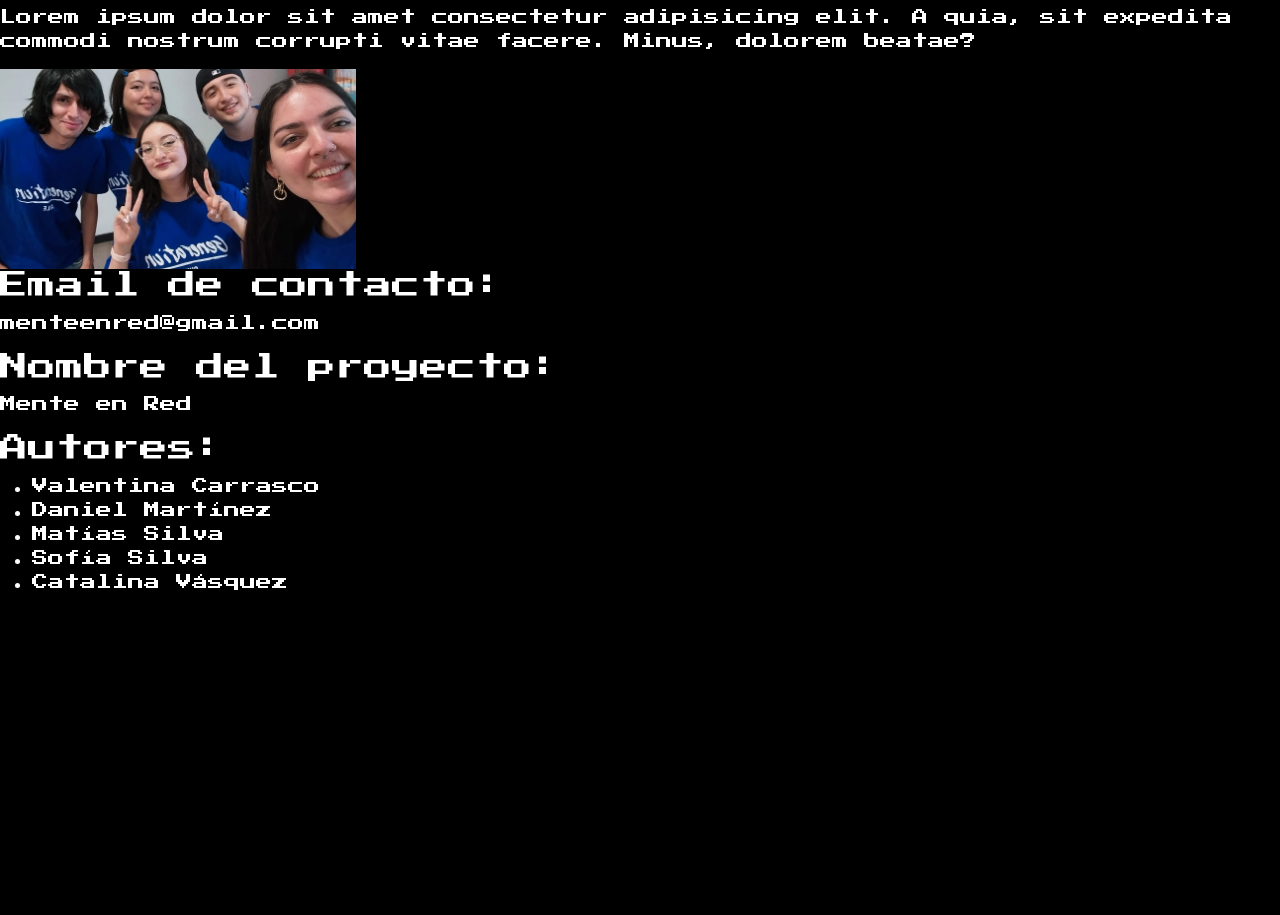
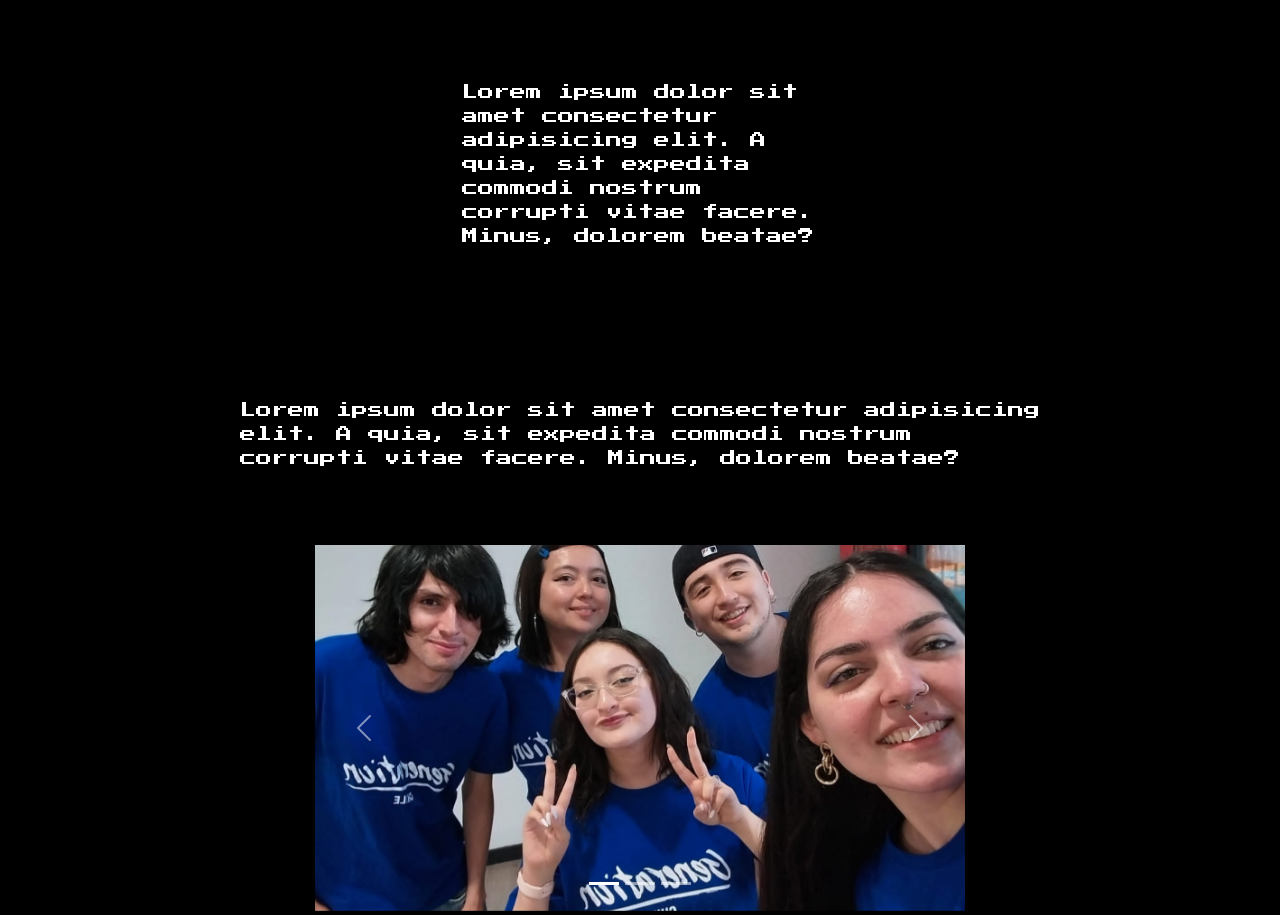
Before and after one commit to msil22/sitio-web, a plain HTML site: page quienessomos.html in a window 1280 px wide. Shown: the part 131-1046 px from the top of the page. Before the commit the page ends 800 px from the top, so only its background shows below. Drawn offline with nearby package versions, Linux system fonts and the light colour scheme.

Commit message:
quienes somos

```diff
--- a/estilos.css
+++ b/estilos.css
@@ -98,3 +98,23 @@ li a:hover:not(.active) {
 footer{
     color: white;
 }
+
+#carouselExampleIndicators{
+    margin-bottom: 100px;
+}
+
+
+.carrusel{
+    max-width: 650px;
+    margin: auto;
+}
+
+
+.textoBase{
+    max-width: 800px;
+    margin: auto;
+    margin-top: 75px;
+    margin-bottom: 75px;
+    display: flex;
+    align-items: center;
+}
--- a/index.js
+++ b/index.js
@@ -3,7 +3,6 @@ document.querySelector("form").addEventListener("submit", function(event) {
     let nombre = document.querySelector("input[name='nombre']").value;
     let correo = document.querySelector("input[name='correo']").value;
     let mensaje = document.querySelector("input[name='mensaje']").value;
-    // Enviar el correo electrónico
     let email = new Email({
     to: "tu@email.com",
     subject: "Mensaje de contacto",
--- a/quienessomos.html
+++ b/quienessomos.html
@@ -15,11 +15,66 @@
         <li class="paginas"><a href="quienessomos.html">Quienes somos</a></li>
         <li class="paginas"><a href="contacto.html">Contacto</a></li>
     </ul>
-    <h1>About us</h1>
-    <p>
+    <h1 id="tituloQuienes">Quienes Somos</h1>
+    <div class="container">
+        <div class="row">
+            <div class="col">
+
+            </div>
+            <div class="col">
+                <p class="textoBase">
+                    Lorem ipsum dolor sit amet consectetur adipisicing elit. A quia, sit expedita commodi nostrum corrupti vitae facere. Minus, dolorem beatae?
+                    </p>
+            </div>
+            <div class="col">
+
+            </div>
+        </div>
+    </div>
+
+
+
+
+
+
+
+
+    <p class="textoBase">
     Lorem ipsum dolor sit amet consectetur adipisicing elit. A quia, sit expedita commodi nostrum corrupti vitae facere. Minus, dolorem beatae?
     </p>
-<img src="WhatsApp Image 2024-01-20 at 13.11.26.jpeg" alt="">
+
+
+
+
+
+    <div class="carrusel">
+        <div id="carouselExampleIndicators" class="carousel slide">
+            <div class="carousel-indicators">
+                <button type="button" data-bs-target="#carouselExampleIndicators" data-bs-slide-to="0" class="active" aria-current="true" aria-label="Slide 1"></button>
+                <button type="button" data-bs-target="#carouselExampleIndicators" data-bs-slide-to="1" aria-label="Slide 2"></button>
+                <button type="button" data-bs-target="#carouselExampleIndicators" data-bs-slide-to="2" aria-label="Slide 3"></button>
+            </div>
+            <div class="carousel-inner">
+                <div class="carousel-item active">
+                <img src="WhatsApp Image 2024-01-20 at 13.11.26.jpeg" class="d-block w-100 h-100" id="img1">
+            </div>
+            <div class="carousel-item">
+                <img src="ee407b6f-e948-4357-9122-6d03b27f2f12 (1).jfif" class="d-block w-100 h-100" alt="">
+            </div>
+                <div class="carousel-item">
+                <img src="07941ebc2632b9c3b66e7cea777002fe.png" class="d-block w-100 h-100" alt="">
+            </div>
+            </div>
+            <button class="carousel-control-prev" type="button" data-bs-target="#carouselExampleIndicators" data-bs-slide="prev">
+                <span class="carousel-control-prev-icon" aria-hidden="true"></span>
+                <span class="visually-hidden">Previous</span>
+            </button>
+            <button class="carousel-control-next" type="button" data-bs-target="#carouselExampleIndicators" data-bs-slide="next">
+                <span class="carousel-control-next-icon" aria-hidden="true"></span>
+                <span class="visually-hidden">Next</span>
+            </button>
+        </div>
+    </div>
     <footer>
     <div>
         <h3> Email de contacto: </h3>
```
Also changed, not shown: 07941ebc2632b9c3b66e7cea777002fe.png (added), ee407b6f-e948-4357-9122-6d03b27f2f12 (1).jfif (added).
